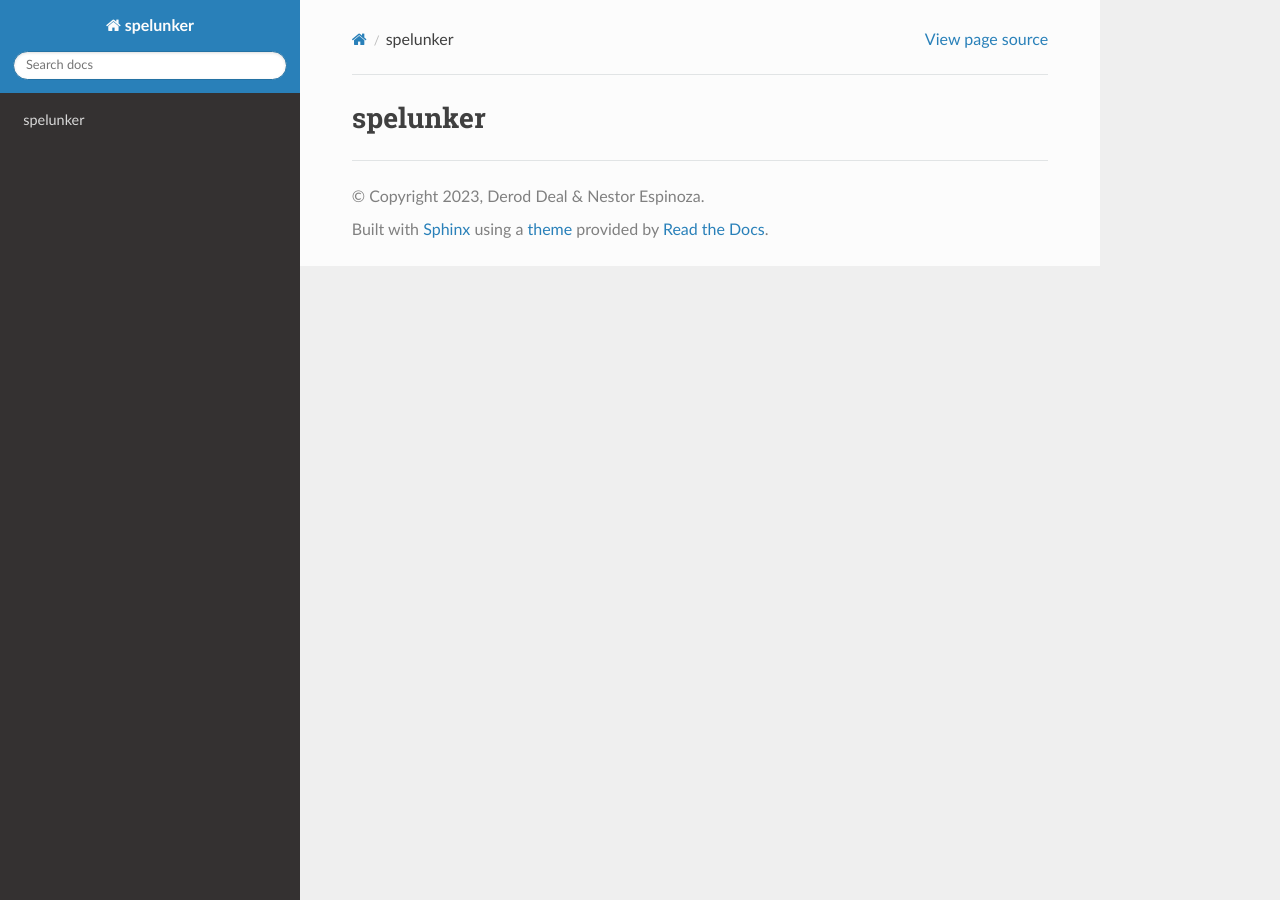
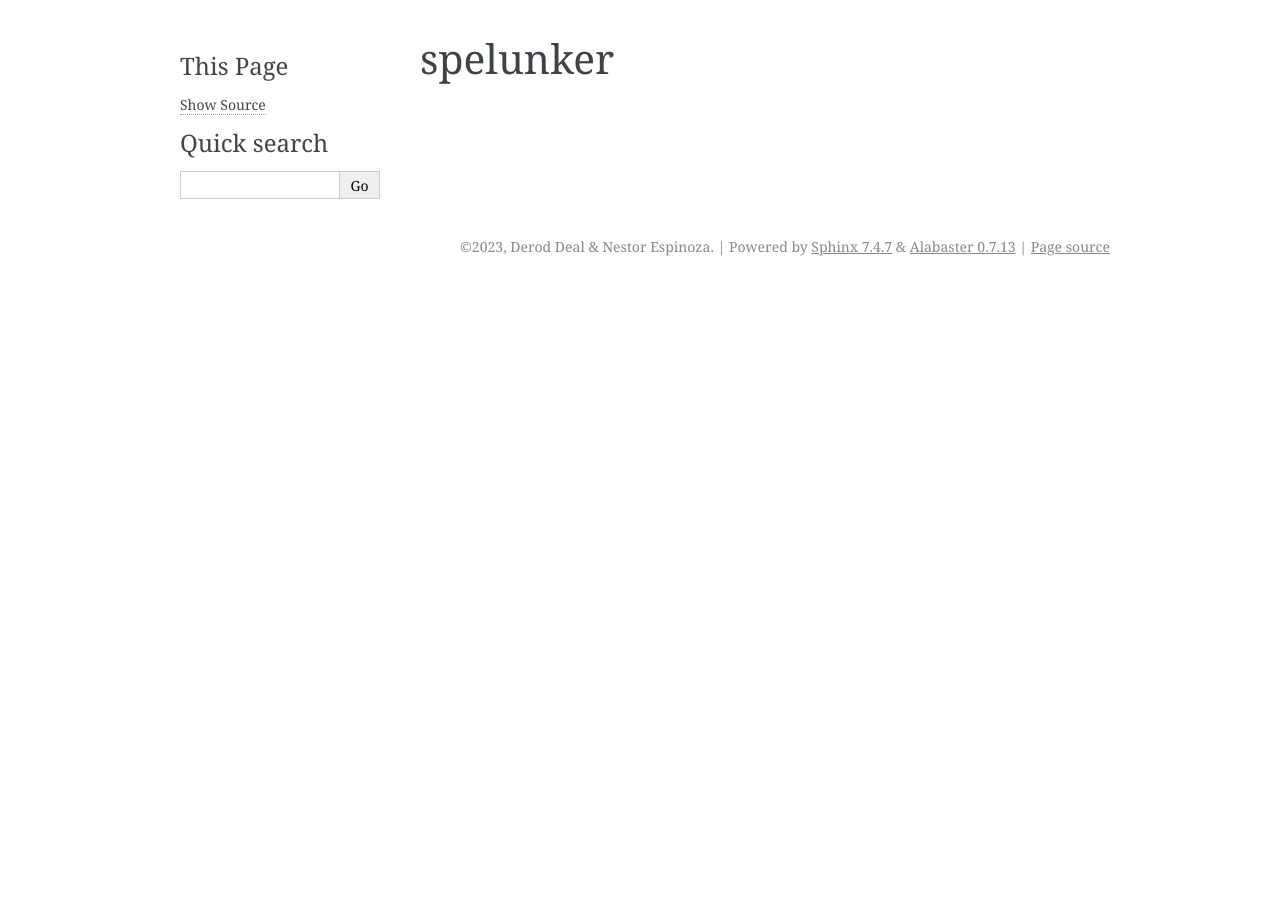
Before and after one commit to GalagaBits/JWST-FGS-Spelunker, a Sphinx documentation site: the page built from docs/index.rst, in a window 1280 px wide. Built offline with Sphinx 7.4.7, drawn with Linux system fonts in a browser that asks for light colours.

Commit message:
adding readdocs

```diff
--- a/docs/conf.py
+++ b/docs/conf.py
@@ -46,7 +46,7 @@ exclude_patterns = ['_build', 'Thumbs.db', '.DS_Store']
 # The theme to use for HTML and HTML Help pages.  See the documentation for
 # a list of builtin themes.
 #
-html_theme = 'sphinx_rtd_theme'
+#html_theme = 'sphinx_rtd_theme'
 
 # Add any paths that contain custom static files (such as style sheets) here,
 # relative to this directory. They are copied after the builtin static files,
```
